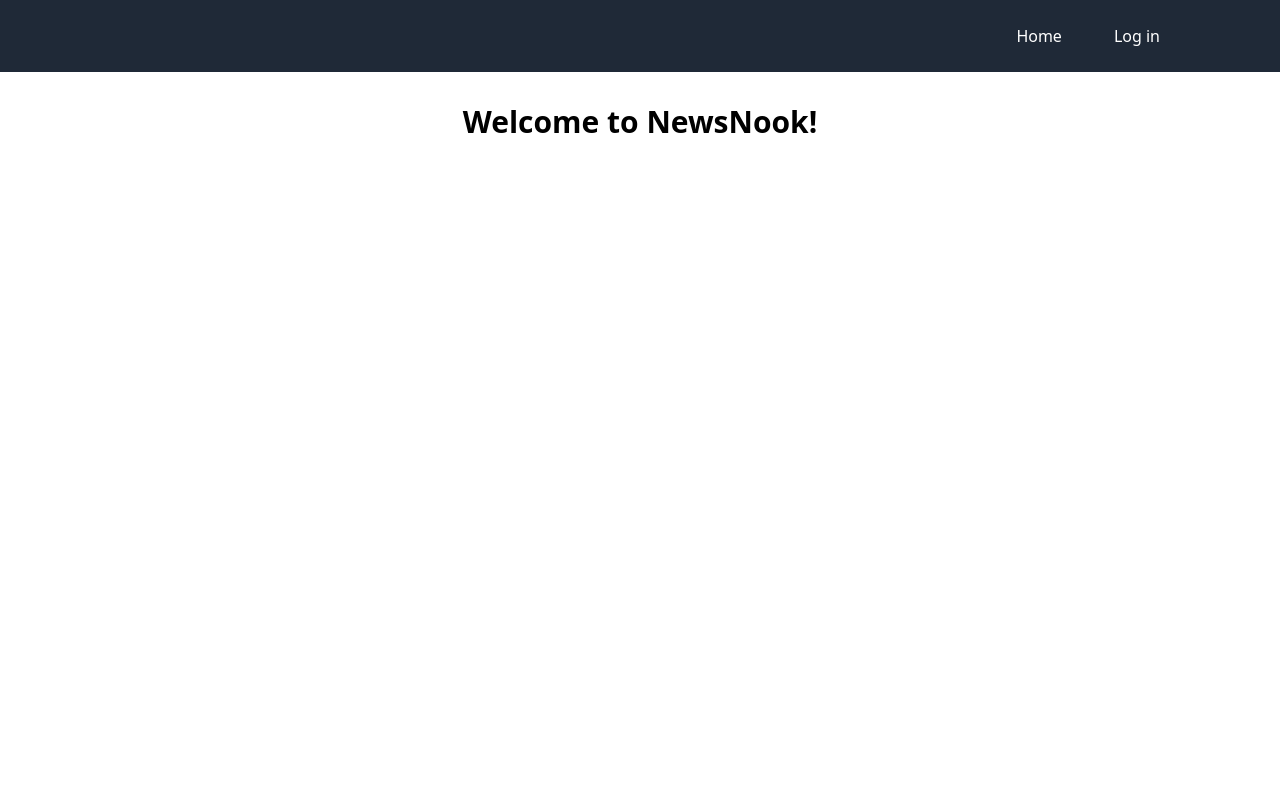
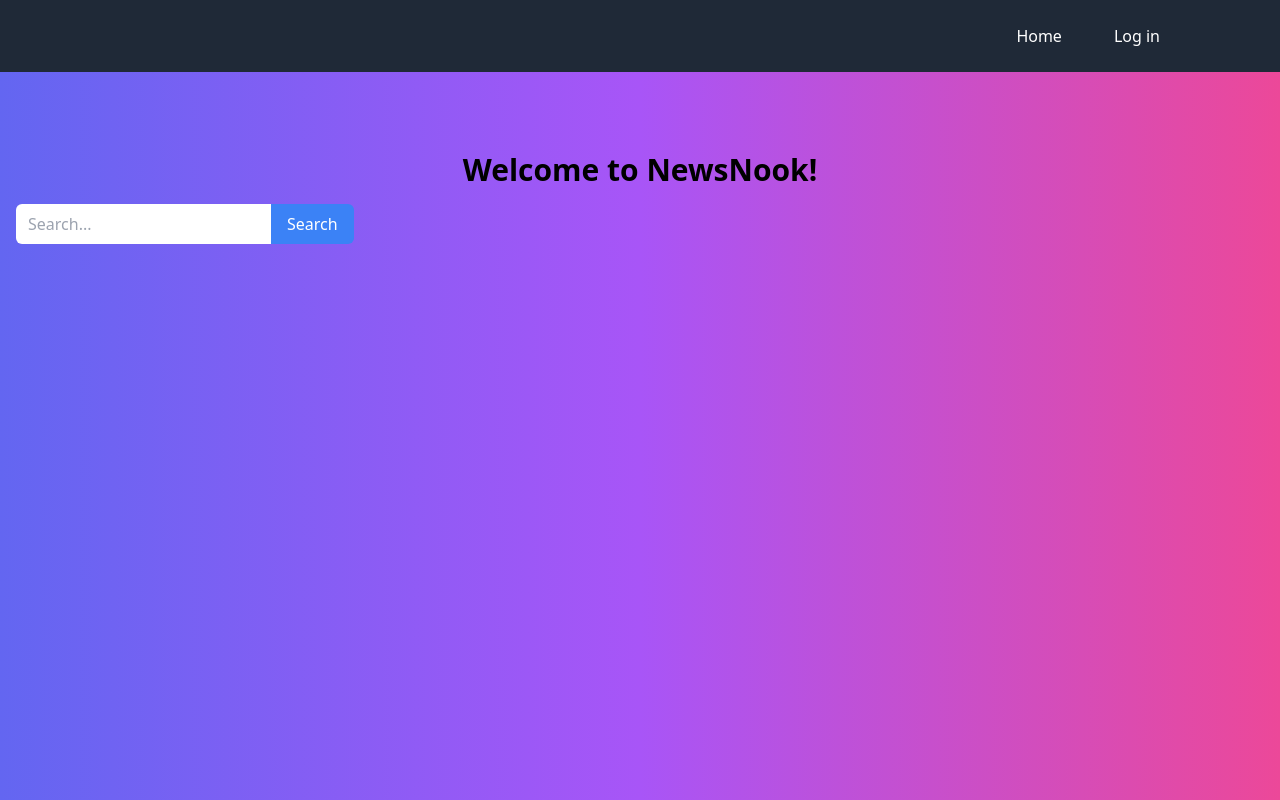
Before and after one commit to ZwingliCaleb/newsnook, a Next.js app: page / in a window 1280 px wide. Built offline with nearby package versions, Linux system fonts and the light colour scheme.

Commit message:
Add search bar

```diff
--- /dev/null
+++ b/components/SearchBar.tsx
@@ -0,0 +1,32 @@
+import React, { useState } from 'react';
+
+const SearchBar = () => {
+    const [searchQuery, setSearchQuery] = useState('');
+
+    const handleInputChange = (event: React.ChangeEvent<HTMLInputElement>) => {
+      setSearchQuery(event.target.value);
+    };
+
+    const handleSubmit = (event: React.FormEvent<HTMLFormElement>) => {
+      event.preventDefault();
+      // Do something with the searchQuery, such as fetching data from an API
+      console.log('Search query:', searchQuery);
+    };
+
+    return (
+      <form onSubmit={handleSubmit} className="flex items-center">
+        <input
+          type="text"
+          placeholder="Search..."
+          value={searchQuery}
+          onChange={handleInputChange}
+          className="px-3 py-2 rounded-l-md focus:outline-none focus:ring focus:border-blue-300"
+        />
+        <button type="submit" className="bg-blue-500 hover:bg-blue-600 text-white px-4 py-2 rounded-r-md focus:outline-none focus:ring focus:border-blue-300">
+          Search
+        </button>
+      </form>
+    );
+}
+
+export default SearchBar
--- a/pages/index.tsx
+++ b/pages/index.tsx
@@ -1,13 +1,17 @@
 import Header from '@/components/Header';
+import SearchBar from '@/components/SearchBar';
 
 const HomePage: React.FC = () => {
   return (
     <div className="min-h-screen flex flex-col">
       <Header />
-      <main className="flex-1">
-        <div className="container mx-auto px-4 py-8">
+      <main className="flex-1 bg-gradient-to-r from-indigo-500 via-purple-500 to-pink-500 ">
+        <div className="container mx-auto px-4 py-20 ">
           <div className="justify-center text-center">
            <h1 className="text-3xl font-bold mb-4">Welcome to NewsNook!</h1>
+          </div>
+          <div>
+            <SearchBar />
           </div>
         </div>
       </main>
```
